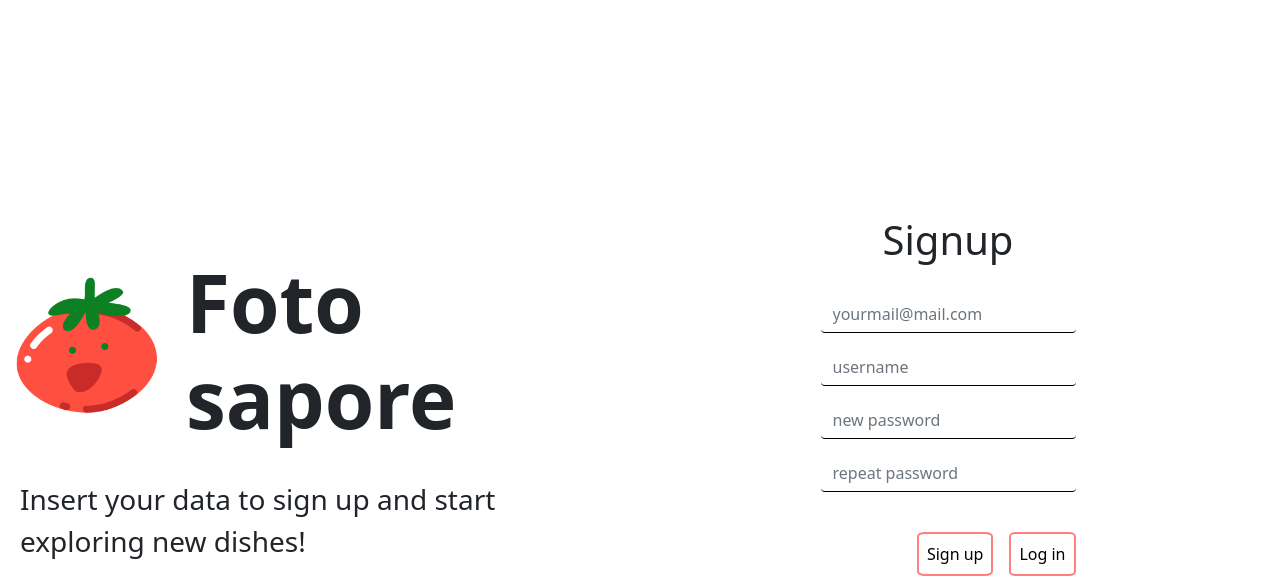
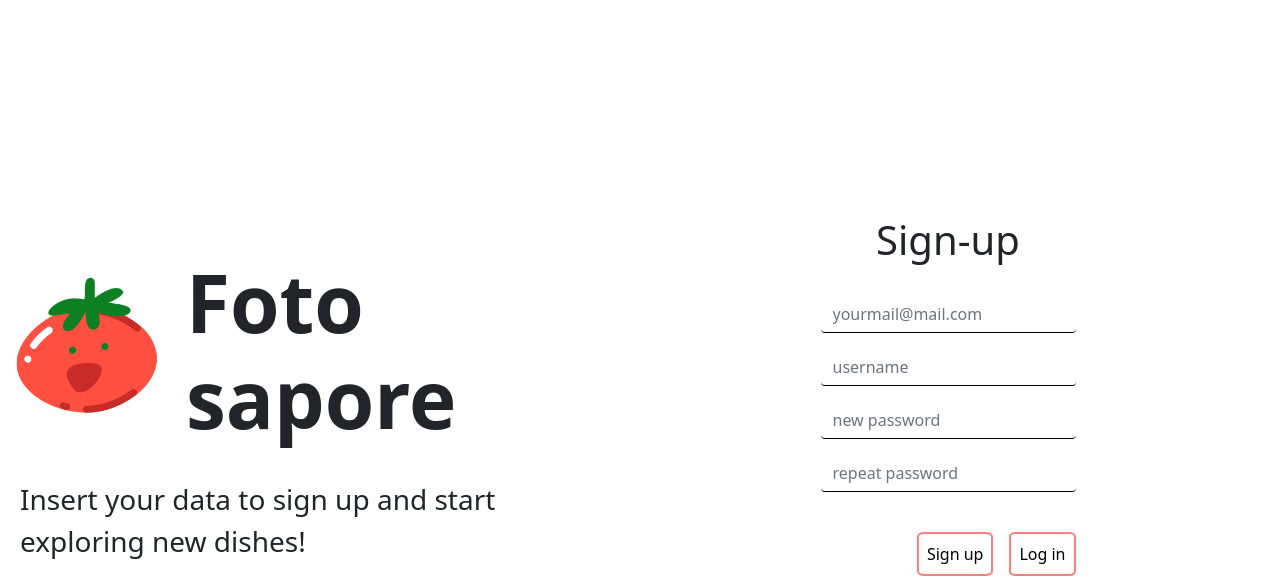
Before and after one commit to sararomeo/fotosapore, a PHP site: page /signup.php in a window 1280 px wide. Shown: the top 583 px of the page. Run offline with PHP 8.4, Linux system fonts and the light colour scheme.

Commit message:
Update signup-form.php

```diff
--- a/src/template/signup-form.php
+++ b/src/template/signup-form.php
@@ -1,5 +1,5 @@
 <form action="#" method="POST" name="signup-form">
-    <h1 class="text-center">Signup</h1>
+    <h1 class="text-center">Sign-up</h1>
 
     <!-- Error message -->
     <p class="text-center m-4">
```
